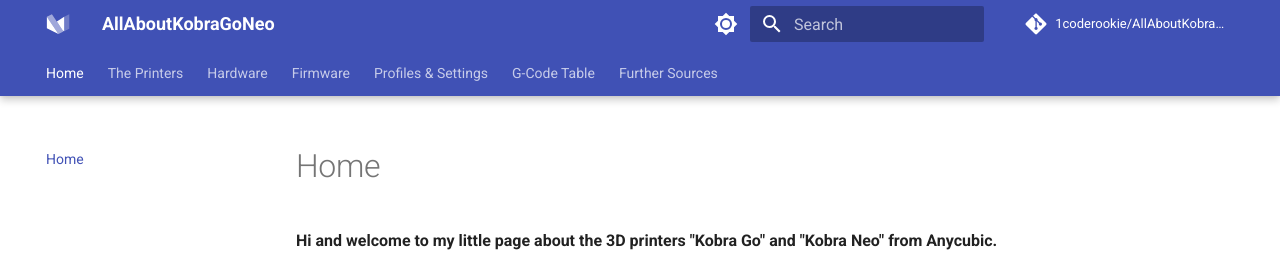
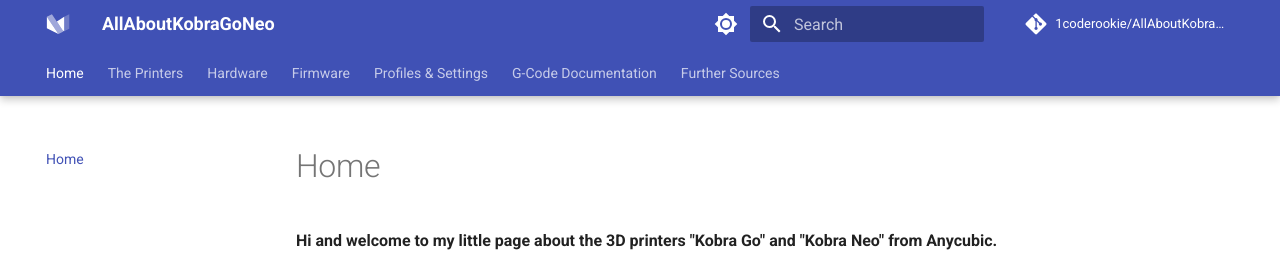
Before and after one commit to 1coderookie/KobraGoNeoInsights, an MkDocs documentation site: the page built from docs/index.md, in a window 1280 px wide. Shown: the top 257 px of the page. Built offline with MkDocs 1.6.1 and Material for MkDocs 9.7.7, drawn with Linux system fonts in a browser that asks for light colours; comment, search, counter and statistics services are not loaded.

Commit message:
Update mkdocs.yml

```diff
--- a/mkdocs.yml
+++ b/mkdocs.yml
@@ -122,5 +122,5 @@
     - Marlin (Stock): 'firmware/fw_marlin.md'
     - Klipper (Mod): 'firmware/fw_klipper.md'
   - Profiles & Settings: 'pro_set.md'
-  - G-Code Table: 'gcode_table.md'
+  - G-Code Documentation: 'gcode_doc.md'
   - Further Sources: 'further_sources.md'
```
